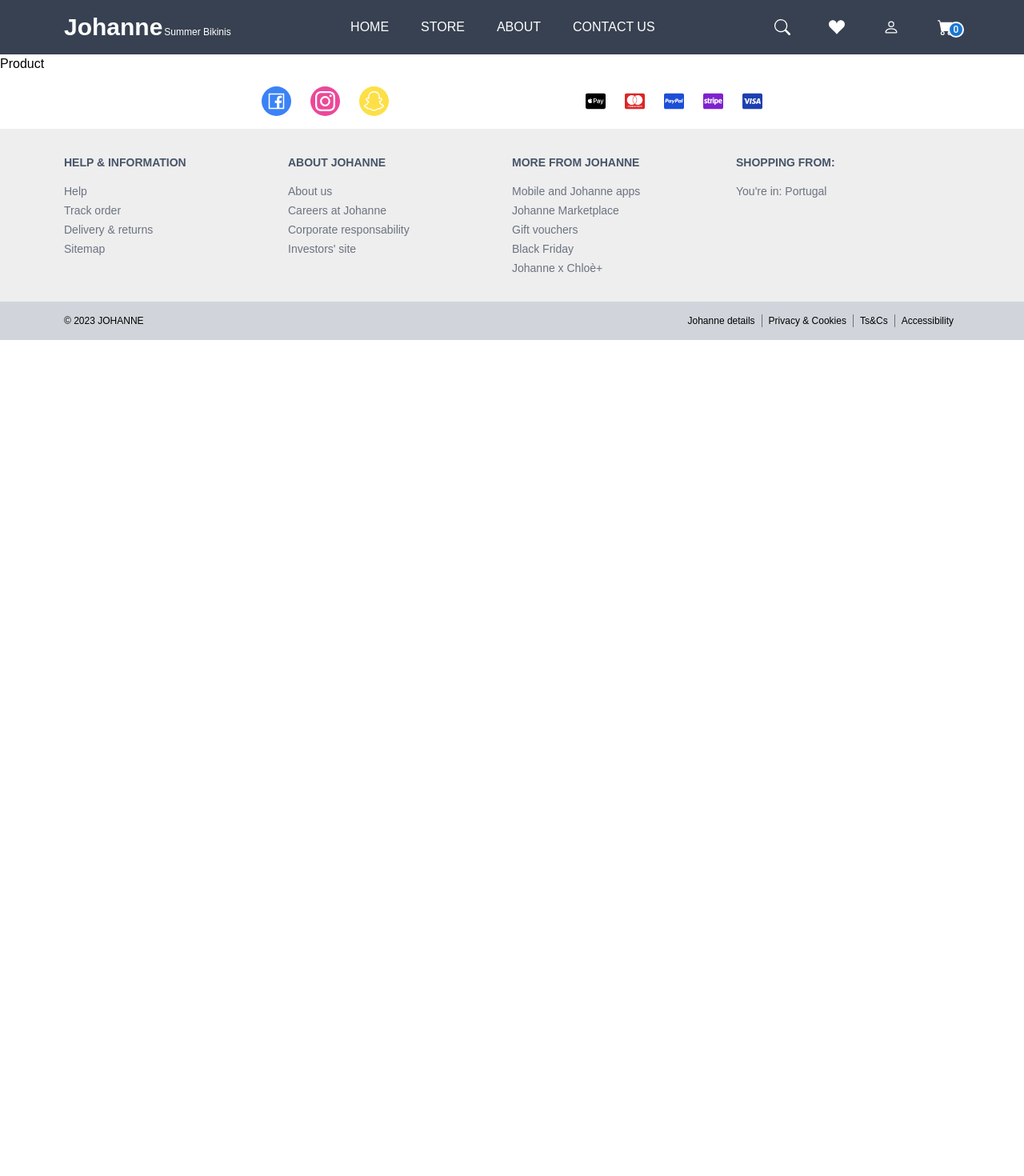
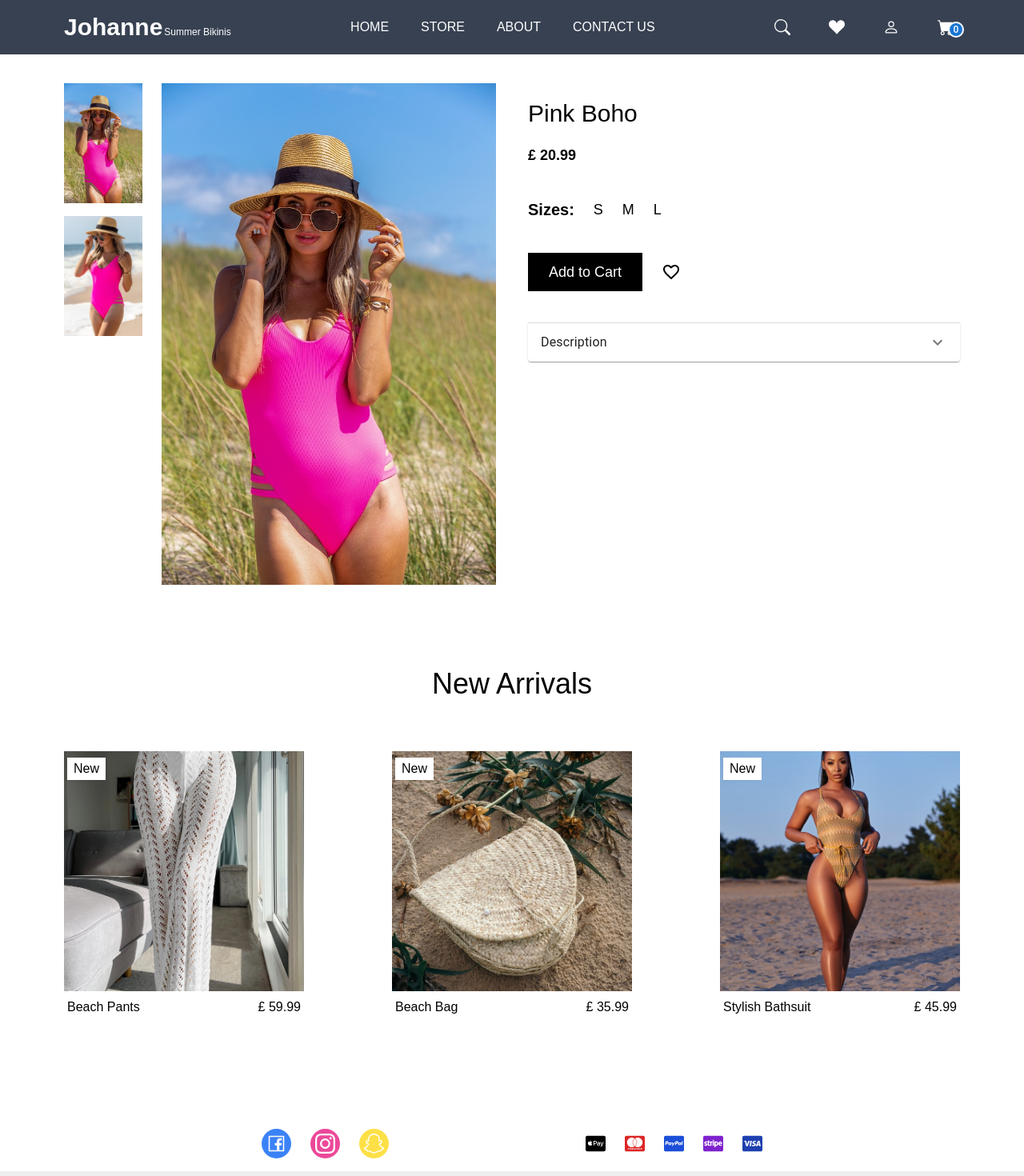
Before and after one commit to Tati-Maria/johanne-ecommerce, a React (Vite) app in the folder client/: page /products/1 in a window 1280 px wide. Shown: the top 1470 px of the page at 80% size. Before the commit the page ends 800 px from the top, so only its background shows below. Built offline with nearby package versions, Linux system fonts and the light colour scheme; a web font is replaced by a local one.

Commit message:
second commit

```diff
--- a/client/package.json
+++ b/client/package.json
@@ -11,6 +11,7 @@
   "dependencies": {
     "@emotion/react": "^11.10.5",
     "@emotion/styled": "^11.10.5",
+    "@mui/icons-material": "^5.11.0",
     "@mui/material": "^5.11.8",
     "@reduxjs/toolkit": "^1.9.2",
     "react": "^18.2.0",
--- /dev/null
+++ b/client/src/components/Featured.jsx
@@ -0,0 +1,32 @@
+import React from 'react'
+import { useSelector } from 'react-redux';
+
+import ProductCard from './ProductCard';
+
+const Featured = (props) => {
+
+    const products = useSelector(state => state.products.products);
+    const trending = products.filter(prod => prod.isNew === true);
+
+  return (
+    <div className='my-16'>
+        <h2 className='text-4xl py-10 text-center'>New Arrivals</h2>
+        <div className='flex items-center flex-col-reverse justify-between lg:flex-row-reverse'>
+        {trending.map(trend => (
+
+            <div key={trend.id} className="flex flex-col py-6 gap-2 relative">
+            <img src={trend.img} alt="" className='w-[300px] h-[300px] object-cover float-left' />
+            <span className='absolute bg-white py-0.5 px-2 left-1 top-8 shadow-sm'>New</span>
+            <div className='flex justify-between px-1'>
+                <h4 className='font-thin'>{trend.name}</h4>
+                <p className='font-medium'>£ {trend.price}</p>
+            </div>
+
+        </div>
+        ))}
+        </div>
+    </div>
+  )
+}
+
+export default Featured;
--- a/client/src/components/ProductCard.jsx
+++ b/client/src/components/ProductCard.jsx
@@ -1,35 +1,57 @@
 import React, { useState } from 'react';
 import {BsHeart, BsHeartFill} from "react-icons/bs";
-import { addToFavorites } from '../redux/productSlice';
-import { Link, useParams } from 'react-router-dom';
+import { addToFavorites, removeFromFavorites } from '../redux/productSlice';
+import { Link } from 'react-router-dom';
 import ErrorElement from '../pages/404';
-
+import { useDispatch, useSelector } from 'react-redux';
 
 const ProductCard = ({filteredProducts}) => {
-  const[toggleFavorite, setToggleFavorite] = useState(false);
+  const[toggleFavorites, setToggleFavorites] = useState(false);
+  const dispatch = useDispatch();
 
+  const handleToggle = id => {
+    setToggleFavorites(prevState => ({
+      ...prevState,
+      [id]: !prevState[id],
+    }));
+  }
 
   return (
     <>
     {filteredProducts.map(item => (
-      <Link key={item.id} to={`/products/${item.id}`}>
-        <li>
-        <div className='relative'>
+      <li key={item.id} className="flex flex-col">
+        <Link to={`/products/${item.id}`}>
+
         <img
         src={item.img}
         alt={item.name}
         className="object-cover float-left w-[400px] h-[400px] rounded-md" />
-        <div
-        className='cursor-pointer absolute -bottom-96 right-1 bg-white/70 p-4 rounded-full' onClick={() => setToggleFavorite(!toggleFavorite)}>
-        {toggleFavorite ? (<BsHeartFill size={20} color="red" />) : (<BsHeart size={20}/>)}
-        </div>
-        </div>
-        <div className='flex flex-col py-3 px-1'>
+
+        </Link>
+        <div className='flex justify-between items-center py-3 px-1'>
+        <div className='flex flex-col'>
         <h4 className='text-sm'>{item.name}</h4>
         <p className='text-lg font-bold'>£ {item.price}</p>
         </div>
+        <div
+        className='cursor-pointer'
+        onClick={() => {
+          if(!toggleFavorites[item.id]) {
+            dispatch(addToFavorites({
+              title: item.name,
+              price: item.price,
+              image: item.img
+            }));
+          } else {
+            dispatch(removeFromFavorites(item.id))
+          }
+          handleToggle(item.id);
+        }}
+        >
+        {toggleFavorites[item.id] ? (<BsHeartFill size={20} color="black" />) : (<BsHeart size={20}/>)}
+        </div>
+        </div>
       </li>
-      </Link>
     ))}
     </>
   )
--- a/client/src/main.jsx
+++ b/client/src/main.jsx
@@ -2,7 +2,7 @@ import React from 'react'
 import ReactDOM from 'react-dom/client'
 import App from './App'
 import './index.css';
-import { ToastContainer } from 'react-toastify';
+import {ToastContainer} from "react-toastify";
 import 'react-toastify/dist/ReactToastify.css';
 import {
   RouterProvider,
@@ -43,9 +43,9 @@ const router = createBrowserRouter(
 
 ReactDOM.createRoot(document.getElementById('root')).render(
   <React.StrictMode>
+    <ToastContainer limit={1} />
     <Provider store={store}>
     <RouterProvider router={router}>
-      <ToastContainer limit={1} />
       <App />
     </RouterProvider>
     </Provider>
--- a/client/src/pages/Product.jsx
+++ b/client/src/pages/Product.jsx
@@ -1,8 +1,100 @@
-import React from 'react'
+import React, { useState } from 'react';
+import Accordion from '@mui/material/Accordion';
+import AccordionSummary from '@mui/material/AccordionSummary';
+import AccordionDetails from '@mui/material/AccordionDetails';
+import Typography from '@mui/material/Typography';
+import ExpandMoreIcon from '@mui/icons-material/ExpandMore';
+import FavoriteBorderOutlinedIcon from '@mui/icons-material/FavoriteBorderOutlined';
+import Layout from "../layout/Layout";
+import {useSelector, useDispatch} from "react-redux";
+import {useParams} from "react-router-dom";
+import {addToCart} from "../redux/cartSlice";
+import {addToFavorites, removeFromFavorites} from "../redux/productSlice";
+import Featured from '../components/Featured';
 
 const Product = () => {
+  const [selectedImg, setSelectedImg] = useState(null)
+  const {id} = useParams();
+  const products = useSelector(state => state.products.products);
+  const item = products.find(prod => prod.id === +id);
+  if(!id) {
+    return null
+  }
+
+  const sizes = item.size;
+
+  const dispatch = useDispatch();
+
+
   return (
-    <div>Product</div>
+    <section className='min-h-screen py-5'>
+      <Layout>
+        <div className='grid grid-cols-1 md:grid-cols-2 gap-10'>
+          {/*Images */}
+          <div className='flex item-center gap-6'>
+            {/*Side Images */}
+            <div className='hidden md:flex flex-col gap-4'>
+              <img
+              className='h-[150px] w-[150px] object-cover float-left'
+              src={item.img}
+              alt={item.name}
+              onClick={() => setSelectedImg(img)} />
+              <img
+              className='h-[150px] w-[150px] object-cover float-left'
+              src={item.img2}
+              alt={item.name}
+              onClick={() => setSelectedImg(img2)} />
+            </div>
+            {/*Main Image */}
+            <div>
+              <img src={item.img} alt={item.name} className="" />
+            </div>
+          </div>
+          {/*Product Info */}
+          <div className='space-y-10 pt-5'>
+            <div className='space-y-5'>
+              <h3 className='font-thin text-3xl'>{item.name}</h3>
+              <p className='font-bold text-lg'>£ {item.price}</p>
+            </div>
+              <ul className='flex items-center gap-6'>
+                <span className='text-xl font-semibold'>Sizes:</span>
+              {sizes.map((size) => (
+                <li className='text-lg' key={size}>
+                  <span className='block text-center'>{size}</span>
+                </li>
+              ))}
+              </ul>
+            <div className='flex items-center gap-6'>
+            <button
+            onClick={() => {
+              let prod = null;
+              prod = {...item, quantity: 1}
+              dispatch(addToCart(item))
+            }}
+            className='bg-black text-white py-2 px-6 text-lg border-2 border-black hover:bg-white hover:text-black  duration-300'>
+              Add to Cart
+            </button>
+            <FavoriteBorderOutlinedIcon className='text-black' />
+            </div>
+            <Accordion>
+              <AccordionSummary
+                expandIcon={<ExpandMoreIcon />}
+                aria-controls="panel1a-content"
+                id="panel1a-header"
+              >
+                <Typography>Description</Typography>
+              </AccordionSummary>
+              <AccordionDetails>
+                <Typography>
+                  {item.desc}
+                </Typography>
+              </AccordionDetails>
+            </Accordion>
+          </div>
+        </div>
+        <Featured />
+      </Layout>
+    </section>
   )
 }
 
--- a/client/src/redux/cartSlice.jsx
+++ b/client/src/redux/cartSlice.jsx
@@ -17,19 +17,15 @@ export const cartSlice = createSlice({
             //chech if the product is already in cart to be updated
             if(productItem) {
                 productItem += 1;
+                toast.success("Item updated", {
+                    position: toast.POSITION.TOP_RIGHT,
+                    autoClose: 1000,
+                })
+            } else {
+                state.cartItems = [item, ...state.cartItems];
                 toast.success("Added to cart successfully", {
                     position: toast.POSITION.TOP_RIGHT,
                     autoClose: 1000,
-                    theme: "light",
-                    transition: "flip"
-                })
-            } else {
-                state.cartItems = [item, ...state.cartItems];
-                toast.update("Item updated", {
-                    position: toast.POSITION.TOP_RIGHT,
-                    autoClose: 1500,
-                    theme: "light",
-                    transition: "flip"
                 })
             }
         },
```
Also changed, not shown: client/src/redux/productSlice.jsx (+33 -18 lines), 1 other file (tests, documents, lock files or other folders).
